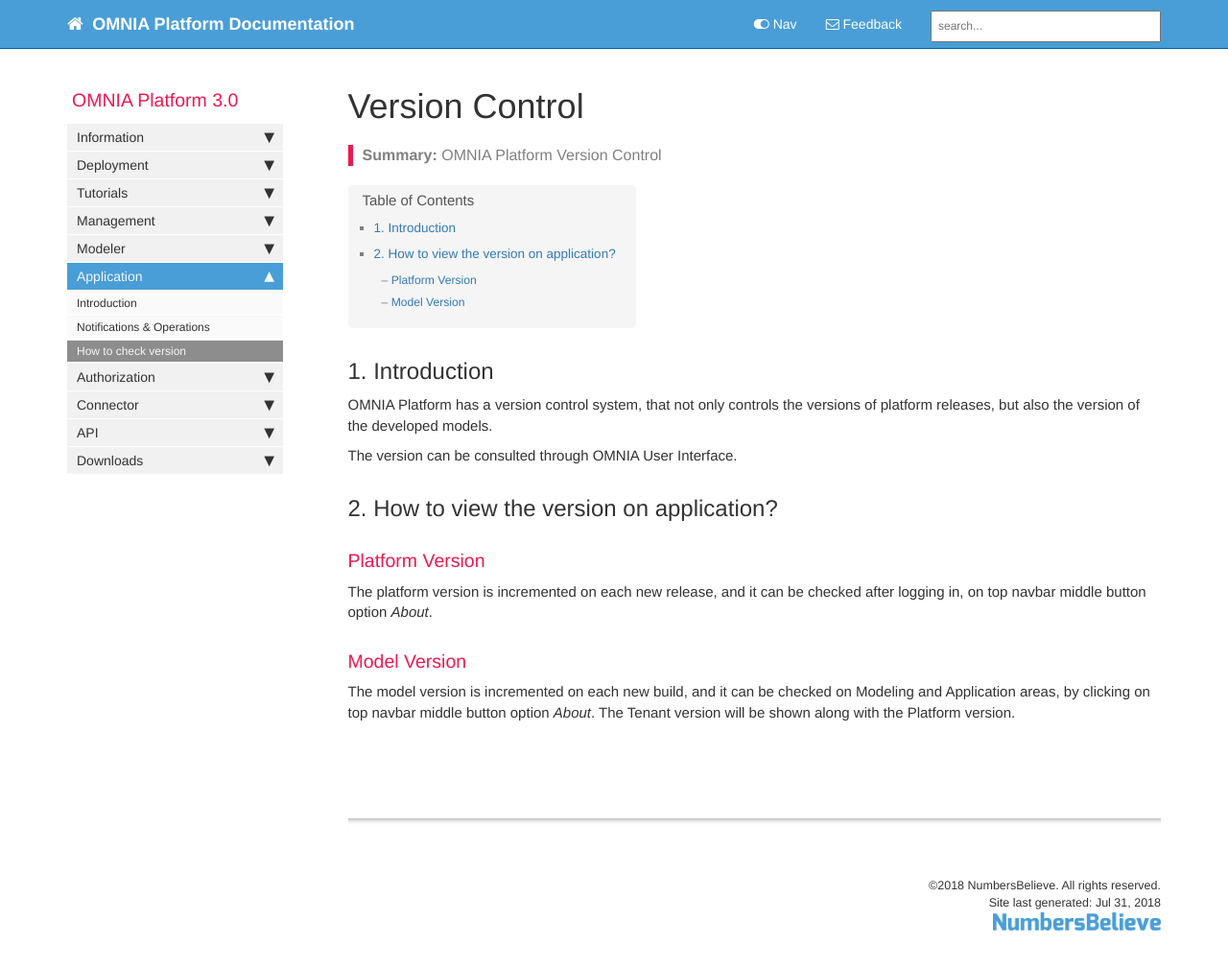
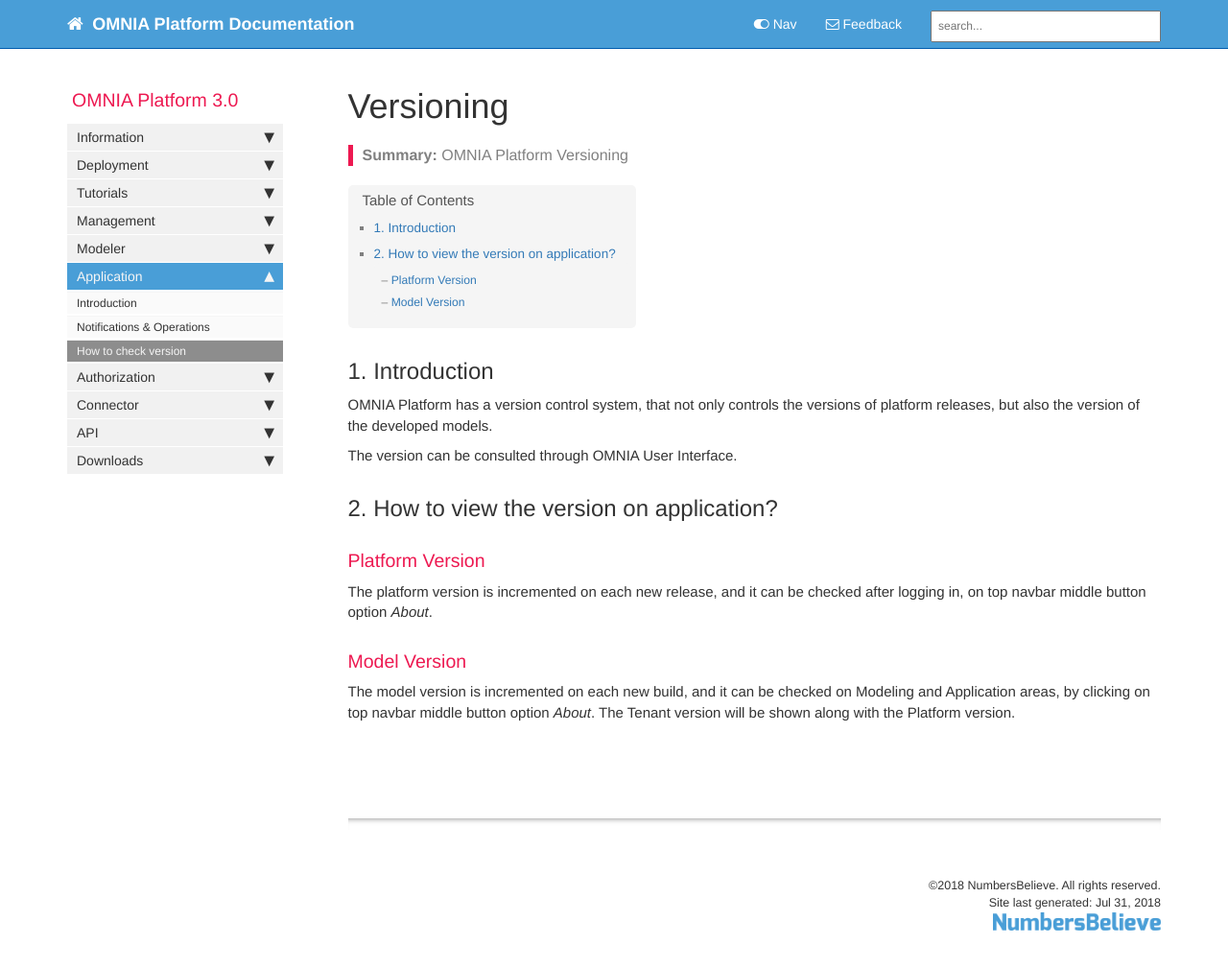
Before and after one commit to daniel8lopes/omnia3, a Jekyll site: the page built from docs/pages/omnia3/Application/omnia3_applicationversion.md, in a window 1280 px wide and 1030 px high. Shown: the top 1009 px of the window at 96% size. Built offline with Jekyll 4.4.1, drawn with Linux system fonts in a browser that asks for light colours; nearby versions of some CDN libraries; comment, search, counter and statistics services are not loaded.

Commit message:
Update omnia3_applicationversion.md

```diff
--- a/docs/pages/omnia3/Application/omnia3_applicationversion.md
+++ b/docs/pages/omnia3/Application/omnia3_applicationversion.md
@@ -1,7 +1,7 @@
 ---
-title: Version Control
+title: Versioning
 keywords: omnia3
-summary: "OMNIA Platform Version Control"
+summary: "OMNIA Platform Versioning"
 sidebar: omnia3_sidebar
 permalink: omnia3_applicationversion.html
 folder: omnia3
```
